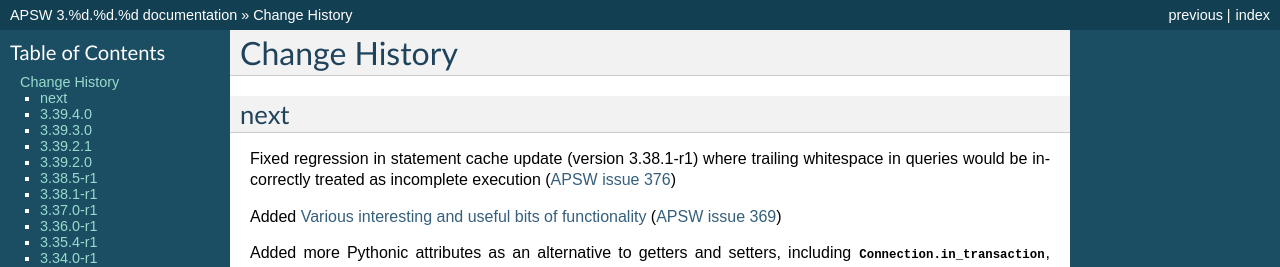
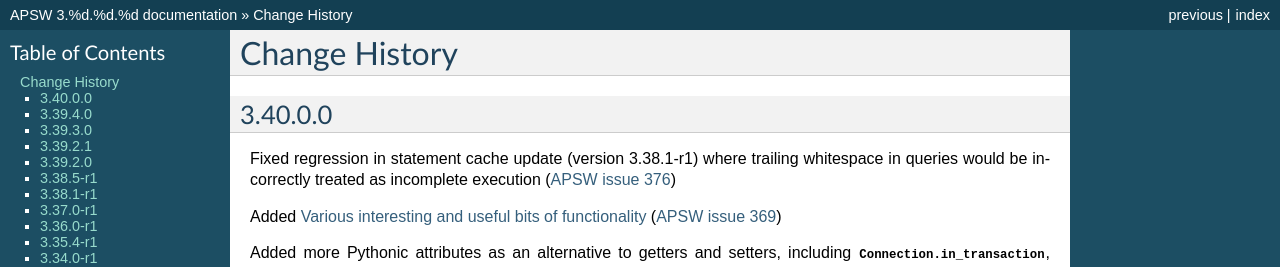
Before and after one commit to rogerbinns/apsw, a Sphinx documentation site: the page built from doc/changes.rst, in a window 1280 px wide and 900 px high. Shown: the top 267 px of the window. Built offline with Sphinx 7.4.7, drawn with Linux system fonts in a browser that asks for light colours; pages that are not in the unit, such as notebooks, are missing from menus; the version number is read from the project's files by our own code.

Commit message:
Release happening

```diff
--- a/doc/changes.rst
+++ b/doc/changes.rst
@@ -3,8 +3,8 @@
 
 .. currentmodule:: apsw
 
-next
-====
+3.40.0.0
+========
 
 Fixed regression in statement cache update (version 3.38.1-r1) where
 trailing whitespace in queries would be incorrectly treated as
```
